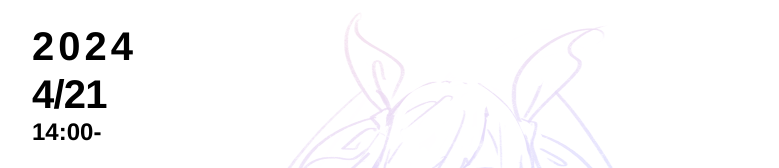
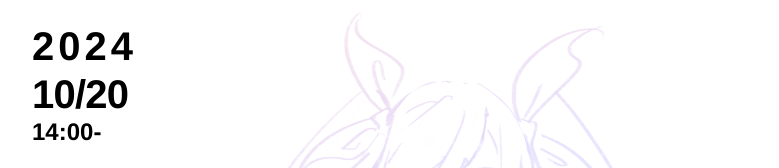
Before and after one commit to pikoshimame/club-vmx, a Next.js app: page / in a window 1280 px wide. Shown: the part 240-408 px from the top of the page, without its empty margins (272-1051 px from the left). Built offline with nearby package versions, Linux system fonts and the light colour scheme.

Commit message:
update 2024-10 vmx site

```diff
--- a/src/components/Date/Date.tsx
+++ b/src/components/Date/Date.tsx
@@ -3,9 +3,9 @@ import { Wrapper, YearText, DateText, TimeText } from './styles'
 
 export function Date() {
   return (
-    <time css={Wrapper} dateTime="2023-10-15T14:00+09:00">
+    <time css={Wrapper} dateTime="2024-10-20T14:00+09:00">
       <span css={YearText}>2024</span>
-      <span css={DateText}>4/21</span>
+      <span css={DateText}>10/20</span>
       <span css={TimeText}>14:00-</span>
     </time>
   );
```
